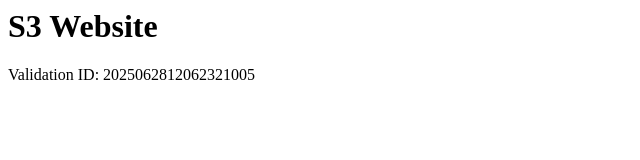
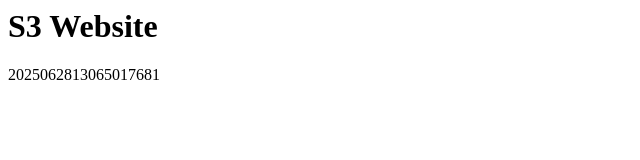
Before and after one commit to BohdanS22/Lab4, a plain HTML site: page index.html in a window 1280 px wide. Shown: the whole page, without its empty margins (0-640 px from the left). Drawn offline with Linux system fonts and the light colour scheme.

Commit message:
Add index.html

```diff
--- a/index.html
+++ b/index.html
@@ -4,6 +4,6 @@
   </head>
   <body>
     <h1>S3 Website</h1>
-    <p>Validation ID: 2025062812062321005</p>
+    <p>2025062813065017681</p>
   </body>
 </html>
```
